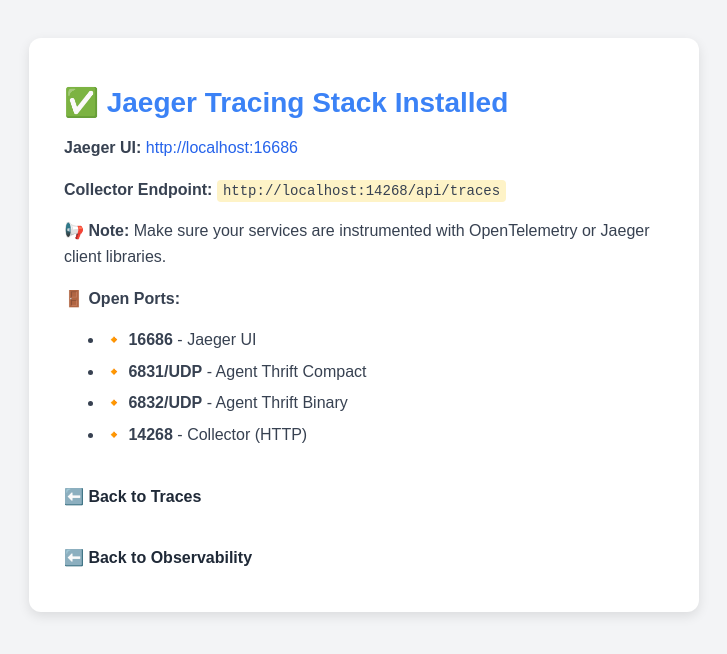
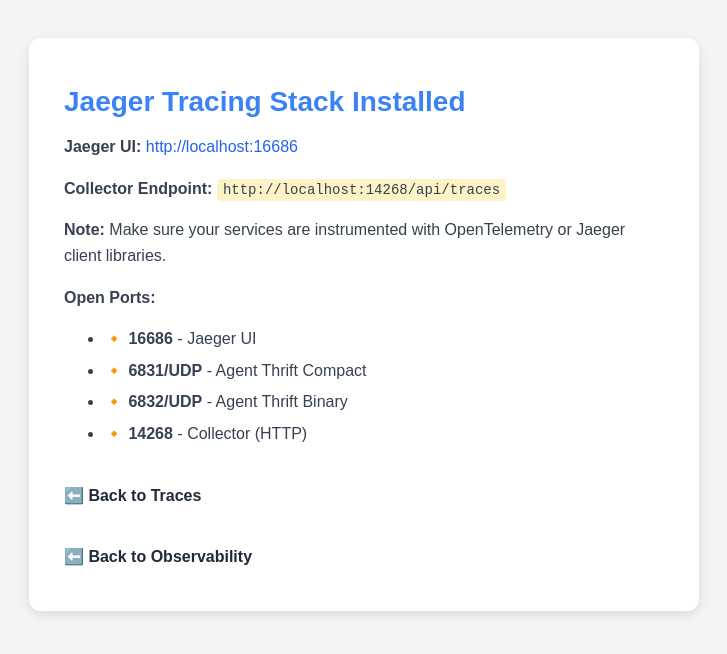
Before and after one commit to arunvel1988/observability-ui, a plain HTML site: page templates/install_traces.html in a window 1280 px wide. Shown: the whole page, without its empty margins (276-1003 px from the left). Drawn offline with Linux system fonts and the light colour scheme.

Commit message:
Update install_traces.html

```diff
--- a/templates/install_traces.html
+++ b/templates/install_traces.html
@@ -69,14 +69,14 @@
 </head>
 <body>
   <div class="card">
-    <h2>✅ Jaeger Tracing Stack Installed</h2>
+    <h2> Jaeger Tracing Stack Installed</h2>
 
     <p><strong>Jaeger UI:</strong> <a href="http://localhost:16686" target="_blank">http://localhost:16686</a></p>
     <p><strong>Collector Endpoint:</strong> <code>http://localhost:14268/api/traces</code></p>
 
-    <p>📢 <strong>Note:</strong> Make sure your services are instrumented with OpenTelemetry or Jaeger client libraries.</p>
+    <p> <strong>Note:</strong> Make sure your services are instrumented with OpenTelemetry or Jaeger client libraries.</p>
 
-    <p>🚪 <strong>Open Ports:</strong></p>
+    <p> <strong>Open Ports:</strong></p>
     <ul>
       <li>🔸 <strong>16686</strong> - Jaeger UI</li>
       <li>🔸 <strong>6831/UDP</strong> - Agent Thrift Compact</li>
```
